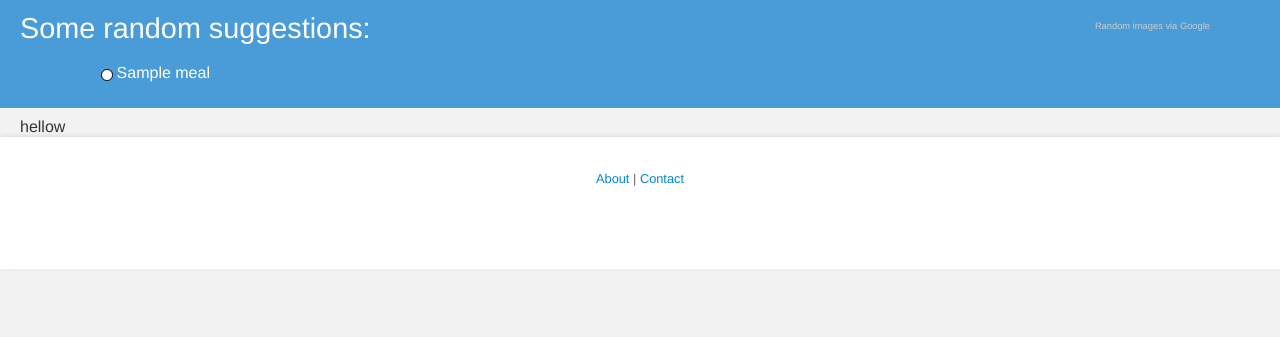
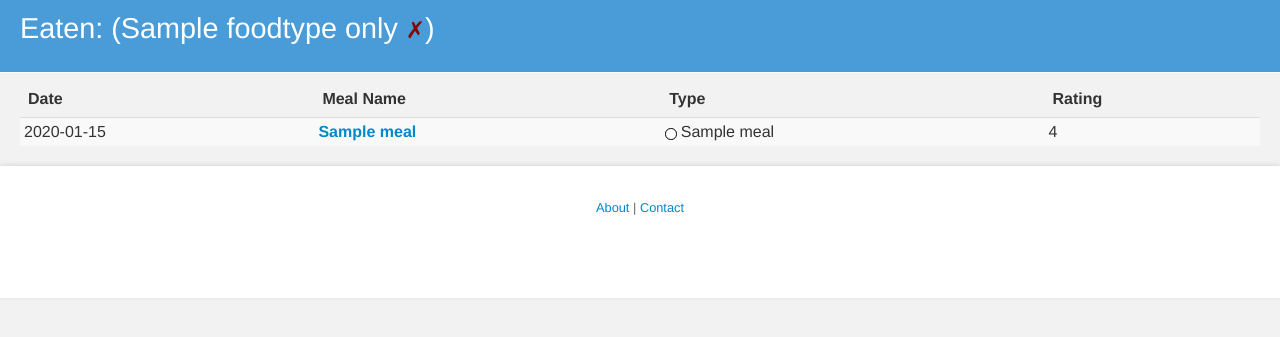
Before and after one commit to timtoo/Meal-Watch, a Django app: template templates/eaten.html in a window 1280 px wide. Shown: the part 74-411 px from the top of the page. Run offline with Django 3.2, Linux system fonts and the light colour scheme; the template is opened without the code that fills it: most values are stand-ins (such as "Sample title", 1, 10 or a date in 2020); some libraries are stand-ins or nearby versions.

Commit message:
add eaten table

```diff
--- a/templates/eaten.html
+++ b/templates/eaten.html
@@ -1,7 +1,51 @@
 {% extends "base.html" %}
+{% block header %}
+  <link rel="stylesheet" href="/static/dinner/DataTables/css/jquery.dataTables.css">
+{% endblock %}
+
+{% block bluebar %}
+<h2>Eaten: {% if foodtype %}({{foodtype.name}} only <a href="/dinner/{{request.user.id}}/eaten" style="color:darkred; font-size:80%">&#x2717;</a>){% endif %}</h2>
+{% endblock %}
 {% block content %}
+<table class="table table-striped table-xnolines">
+<thead>
+<tr>
+<th>Date</th>
+<th>Meal Name</th>
+<th>Type</th>
+<th>Rating</th>
+</tr>
+</thead>
+<tbody>
+{% for m in meals %}
+<tr>
+<td>{{ m.date | date:"Y-m-d" }}</td>
+<td style="font-weight: 700; color:inherit"><a href="/dinner/{{user.id}}/meal/{{m.meal__id}}">{{ m.meal__name }}</a></td>
+<td>{{ m.meal__foodtype__name }}<div class="circle" style="background-color: #{{m.meal__foodtype__color}}"></div></td>
+<td>{{ m.meal__rating | default_if_none:" " }}</td>
+</tr>
+{% endfor %}
+
+</tbody>
+</table>
 
 
-hellow
+{% endblock content %}
 
-{% endblock content %}
+{% block bottom %}
+<script src="/static/dinner/DataTables/js/jquery.dataTables.min.js"></script>
+<script>
+$(document).ready(function() {
+    $("table").dataTable({
+            "bPaginate": true,
+            'aaSorting': [],
+            "fnInitComplete": function(oSettings, json) {
+                    // move search box into header
+                    $('#DataTables_Table_0_filter').prependTo('#subheader');
+                      }
+            });
+});
+
+</script>
+
+{% endblock %}
--- a/urls.py
+++ b/urls.py
@@ -3,7 +3,7 @@ from django.conf.urls import patterns, include, url
 urlpatterns = patterns('dinner.views',
     url(r'^$', 'index'),
     url(r'^(\d+)/$', 'overview'),
-    url(r'^eaten$', 'eaten'),
+    url(r'^(\d+)/eaten$', 'eaten'),
     url(r'^(\d+)/meals$', 'meals'),
     url(r'^(\d+)/meals/(\d+)$', 'meals'),
     url(r'^(\d+)/meal/(\d+)$', 'meal'),
--- a/views.py
+++ b/views.py
@@ -81,13 +81,13 @@ def overview_redirect(request):
     return HttpResponseRedirect('/dinner/%s/' % request.user.id)
 
 @login_required(login_url=LOGIN_URL)
-def eaten(request):
+def eaten(request, userid):
     """Listen all eaten meals"""
     eaten = models.Eaten.objects.filter(
             meal__owner=request.user.id).values(
             'date', 'meal__name', 'meal__id', 'id', 'meal__common', 'meal__foodtype__color', 'meal__foodtype__name',
             ).order_by('-date')[:100]
-    return render(request, 'eaten.html', { 'eaten': eaten })
+    return render(request, 'eaten.html', { 'meals': eaten })
 
 @login_required(login_url=LOGIN_URL)
 def meals(request, userid, foodtype=None):
```
